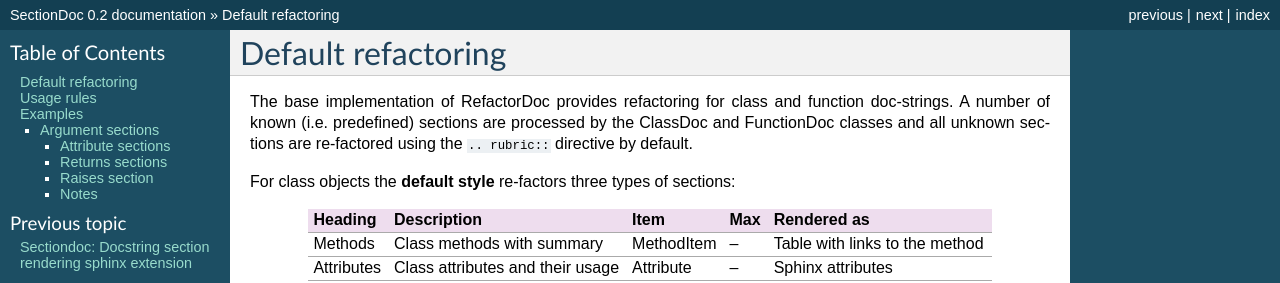
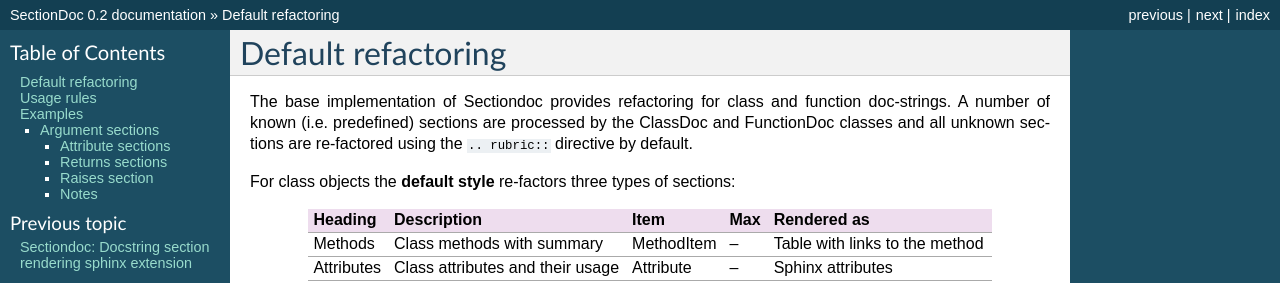
Before and after one commit to enthought/redocstring, a Sphinx documentation site: the page built from docs/source/usage.rst, in a window 1280 px wide. Shown: the top 283 px of the page. Built offline with Sphinx 7.4.7, drawn with Linux system fonts in a browser that asks for light colours.

```diff
--- a/docs/source/usage.rst
+++ b/docs/source/usage.rst
@@ -1,7 +1,7 @@
 Default refactoring
 *******************
 
-The base implementation of RefactorDoc provides refactoring for class and
+The base implementation of Sectiondoc provides refactoring for class and
 function doc-strings. A number of known (i.e. predefined) sections are processed
 by the ClassDoc and FunctionDoc classes and all unknown sections are re-factored
 using the ``.. rubric::`` directive by default.
@@ -66,7 +66,7 @@ Argument sections
         Index to start the insertion
     """
 
-.. automethod:: refactordoc.base_doc.BaseDoc.insert_lines
+.. automethod:: sectiondoc.base_doc.BaseDoc.insert_lines
     :noindex:
 
 
@@ -90,7 +90,7 @@ Attribute sections
         the postfix of the method, in the subclasses, that is
         responsible for refactoring (e.g. {'Methods': 'method'}).
 
-.. autoclass:: refactordoc.base_doc.BaseDoc
+.. autoclass:: sectiondoc.base_doc.BaseDoc
     :noindex:
     :no-members:
 
@@ -103,7 +103,7 @@ Returns sections
     result : list
         A new list of left striped strings.
 
-.. autofunction:: refactordoc.util.remove_indent
+.. autofunction:: sectiondoc.util.remove_indent
     :noindex:
 
 Raises section
@@ -120,5 +120,5 @@ Notes
     -----
     Empty strings are not changed.
 
-.. autofunction:: refactordoc.util.add_indent
+.. autofunction:: sectiondoc.util.add_indent
     :noindex:
```
Also changed, not shown: docs/source/reference.rst (+4 -4 lines).
